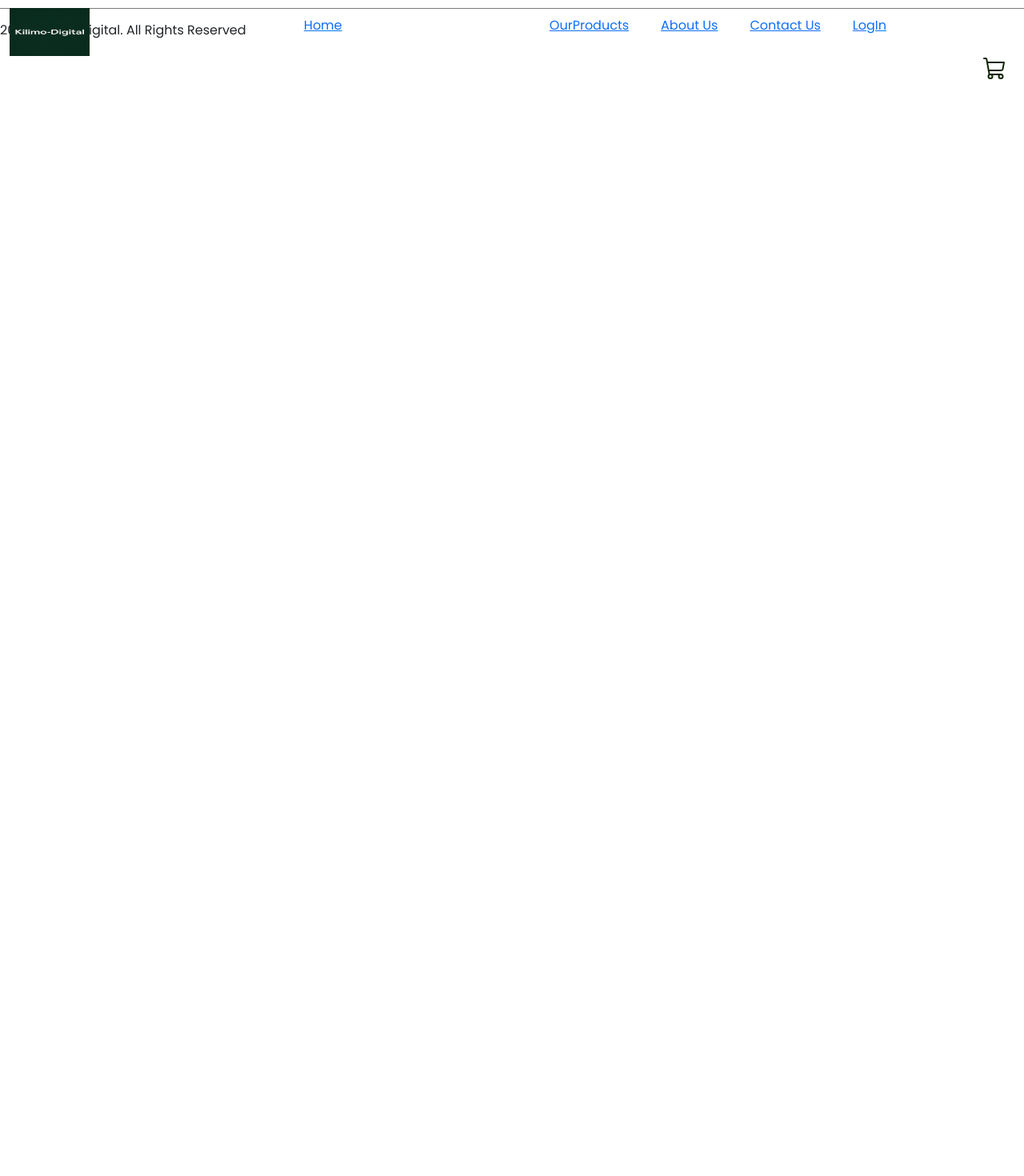
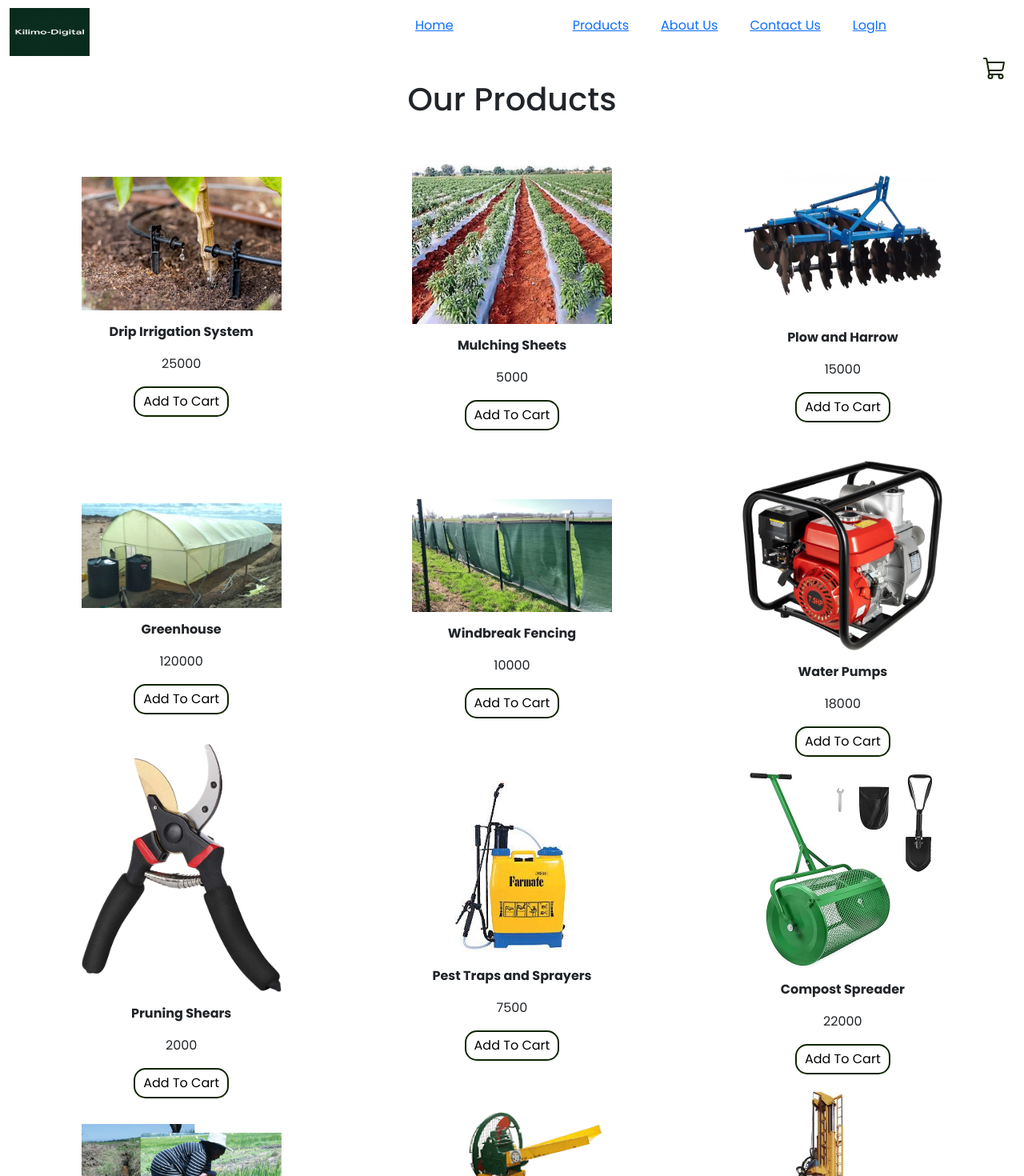
Before and after one commit to MKagia/Kilimo-digital-app, a React (Create React App) app: page /tools in a window 1280 px wide. Shown: the top 1470 px of the page at 80% size. Before the commit the page ends 800 px from the top, so only its background shows below. Built offline with nearby package versions, Linux system fonts and the light colour scheme.

Commit message:
Adds the Product Page

```diff
--- a/package.json
+++ b/package.json
@@ -3,6 +3,7 @@
   "version": "0.1.0",
   "private": true,
   "dependencies": {
+    "@phosphor-icons/react": "^2.1.7",
     "@testing-library/dom": "^10.4.0",
     "@testing-library/jest-dom": "^6.6.3",
     "@testing-library/react": "^16.3.0",
--- a/src/App.js
+++ b/src/App.js
@@ -1,22 +1,22 @@
-// src/App.js
 import './App.css';
 import React from "react";
-import { Routes, Route } from 'react-router-dom';
+import { Routes, Route, Link } from 'react-router-dom';
 
-import Navbar       from './Components/Navbar/Navbar';
-import Hero         from './Components/Hero/Hero';
+import Navbar from './Components/Navbar/Navbar';
+import Hero from './Components/Hero/Hero';
 import WeatherDashboard from "./Components/WeatherDashboard";
-import OurProducts from './Components/OurProducts/OurProducts';
-import About        from './Components/About/About';
-import Products     from './Components/Products/Products';
-import Contact      from './Components/Contact/Contact';
-import LoginForm    from './Components/LoginForm/LoginForm';
-import Footer       from './Components/Footer/Footer';
+import About from './Components/About/About';
+import Products from './Components/Products/Products';
+import Contact from './Components/Contact/Contact';
+import LoginForm from './Components/LoginForm/LoginForm';
+import Footer from './Components/Footer/Footer';
+import Cart from './Components/Cart/Cart';
 
-import { Link } from 'react-router-dom';
 import { ShoppingCart } from 'phosphor-react';
 
 function App() {
+
+
   return (
     <div className="App">
       <Navbar />
@@ -26,24 +26,22 @@ function App() {
           <>
             <Hero />
             <WeatherDashboard />
-              <Products />
           </>
         }/>
-
-          <Route path="/about"   element={<About />} />
-          <Route path="/tools" element={<OurProducts />} />
-
+        <Route path="/about" element={<About />} />
+        <Route path="/tools" element={<Products />} />
         <Route path="/contact" element={<Contact />} />
-          <Route path="/container-login"   element={<LoginForm />} />
-
+        <Route path="/container-login" element={<LoginForm />} />
+        <Route path="/cart" element={<Cart />} />
         <Route path="*" element={<p>Sorry — page not found.</p>} />
       </Routes>
+
         <div className='cart-i'>
           <Link to="/cart" className="cart-link">
-              <ShoppingCart size={32}/>
+            <ShoppingCart size={32} />
           </Link>
+        </div>
 
-        </div>
 
       <Footer />
     </div>
--- /dev/null
+++ b/src/Components/Cart/Cart.jsx
@@ -0,0 +1,12 @@
+import React from 'react'
+import './Cart.css'
+
+const Cart = () => {
+  return (
+    <div>
+    <h1>dwavadvwj,v,jwva,</h1>
+    </div>
+  )
+}
+
+export default Cart;
--- a/src/Components/Footer/Footer.css
+++ b/src/Components/Footer/Footer.css
@@ -1,5 +1,6 @@
 .footer{
     margin: 10px auto;
+    background-color: rgb(54, 59, 49);
     display: flex;
     align-items: center;
     justify-content: space-between;
@@ -7,7 +8,7 @@
     padding: 15px 0;
 }
 
-.footer ul p {
+.footer p {
     list-style: none;
     display: inline-block;
     margin-left: 20px;
--- a/src/Components/Navbar/Navbar.css
+++ b/src/Components/Navbar/Navbar.css
@@ -1,5 +1,5 @@
 nav{
-    width: 100%;
+    width: 200%;
     height: 10%;
     /* background: #0f2500; */
     color: #fff;
@@ -59,7 +59,7 @@ nav ul li{
       top: 0;
       right: 0;
       bottom: 0;
-      background: #30a021;
+      background: #0f2500;
       z-index: -1;
       width: 200px;
       padding: 70px;
--- a/src/Components/Navbar/Navbar.jsx
+++ b/src/Components/Navbar/Navbar.jsx
@@ -32,8 +32,7 @@ const Navbar = () => {
             <li><RouterLink to='/'>Home</RouterLink></li>
 
             <li><ScrollLink to='mt-4' smooth={true} offset={-260} duration={500}>Forecast</ScrollLink></li>
-            <li><ScrollLink to='products' smooth={true} offset={-260} duration={500}>Products</ScrollLink></li>
-            <li><RouterLink to='/tools'>OurProducts</RouterLink></li>
+            <li><RouterLink to='/tools'>Products</RouterLink></li>
             <li><RouterLink to='/about'>About Us</RouterLink></li>
             <li> <RouterLink to='/contact'> Contact Us </RouterLink></li>
             <li> <RouterLink to='/container-login'>LogIn</RouterLink></li>
--- a/src/Components/OurProducts/OurProducts.jsx
+++ /dev/null
@@ -1,14 +0,0 @@
-import React from 'react'
-import './OurProducts.css'
-
-
-const OurProducts = () => {
-  return (
-    <div className='tools'>
-
-
-    </div>
-  )
-}
-
-export default OurProducts;
--- /dev/null
+++ b/src/Components/Products/Product.jsx
@@ -0,0 +1,22 @@
+import React from 'react'
+
+const Product = (props) => {
+  const { tool_name, price_per_unit, toolimage } = props.data;
+  return (
+    <div className='product'>
+      <img src={toolimage} alt=''/>
+      <div className='description'>
+        <p> <b> {tool_name} </b> </p>
+        <p> {price_per_unit} </p>
+
+      </div>
+
+      <button className='addToCartBttn'>Add To Cart</button>
+
+
+    </div>
+
+  )
+}
+
+export default Product;
--- a/src/Components/Products/Products.css
+++ b/src/Components/Products/Products.css
@@ -1,47 +1,62 @@
-.products{
-    margin: 80px auto;
-    width: 90%;
+.shopTitle {
+    margin-top: 100px;
+    text-align: center;
+    font-size: 40px;
+  }
+  .products {
+    width: 100%;
+    height: auto;
+    display: grid;
+    grid-template-columns: 1fr 1fr 1fr;
+    gap: 40px;
+    place-items: center;
+    padding: 40px;
+    margin-bottom: 60px;
+  }
+
+  .product {
+    border-radius: 15px;
+    width: 300px;
+    height: 350px;
+    margin: 100px;
     display: flex;
+    flex-direction: column;
+    justify-content: center;
     align-items: center;
-    justify-content: space-between;
-}
+    max-width: 300px;
+  margin: auto;
+  }
 
-.products img{
+  .product img {
     width: 100%;
-    border-radius: 10px;
-    display: block;
-}
+    height: auto;
+    max-width: 250px;
+    object-fit: contain;
+    margin-bottom: 15px;
+  }
 
-.product{
-    flex-basis: 31%;
-    position:relative;
+  .product .description {
+    text-align: center;
+  }
 
-}
-.caption{
-    border-radius: 10px;
-    position: absolute;
-    top: 0;
-    left: 0;
-    bottom: 0;
-    right: 0;
-    background: rgba(0, 15, 152, 0.3);
-    display: flex;
-    align-items: center;
-    justify-content: center;
-    flex-direction: column;
-    color: #fff;
+  .product:hover {
+    transition: 0.3s ease-in;
     cursor: pointer;
-    opacity: 0;
-    padding-top: 70%;
-    transition: 0.4s;
+  }
 
-}
+  .addToCartBttn {
+    background-color: transparent;
+    border: 2px solid #0f2500;
+    min-width: 100px;
+    padding-left: 10px;
+    padding-right: 10px;
+    padding-top: 5px;
+    padding-bottom: 5px;
+    border-radius: 15px;
+  }
 
-.caption{
-    /* width: 10px; */
-    margin-bottom: 3px;
-}
-
-.program:hover .caption{
-    opacity: 1;
-}
+  .addToCartBttn:hover {
+    background-color: #0f2500;
+    color: white;
+    cursor: pointer;
+  }
--- a/src/Components/Products/Products.jsx
+++ b/src/Components/Products/Products.jsx
@@ -1,42 +1,20 @@
-import React from 'react'
-import './Products.css'
-import product_1 from '../../Assets/Borehole Drilling.png'
-import product_2 from '../../Assets/Chuff Cutter.png'
-import product_3 from '../../Assets/Drip irrigation.png'
-import product_icon_1 from '../../Assets/Cart-Icon.svg'
-
-
-
-
-
-
+import React from 'react';
+import './Products.css';
+import { PRODUCTS } from "../tools";
+import Product from "./Product";
 
 
 const Products = () => {
   return (
+    <div className='shop'>
+      <div className='shopTitle'>
+      <h1>Our Products</h1>
+      </div>
     <div className='products'>
-        <div className="product">
-            <img src={product_1} alt="" />
-            <div className='caption'>
-                <img src={product_icon_1} alt="" />
-                <p>Borehole Drilling Machine</p>
-            </div>
-        </div>
-        <div className="product">
-            <img src={product_2} alt="" />
-            <div className='caption'>
-                <img src={product_icon_1} alt="" />
-                <p>Chuff Cutter</p>
-            </div>
-
-        </div>
-        <div className="product">
-            <img src={product_3} alt="" />
-            <div className='caption'>
-                <img src={product_icon_1} alt="" />
-                <p>Drip Irrigation</p>
-            </div>
-        </div>
+      {PRODUCTS.map((product) => (
+          <Product data={product} />
+        ))}
+    </div>
 
 
     </div>
--- /dev/null
+++ b/src/Components/tools.js
@@ -0,0 +1,87 @@
+import tool1 from "../Assets/Drip irrigation.png";
+import tool2 from "../Assets/Mulching.png";
+import tool3 from "../Assets/Plow and Hurrow.jpg";
+import tool4 from "../Assets/Greenhouse-jpg.webp";
+import tool5 from "../Assets/wind breaker.jpg";
+import tool6 from "../Assets/Water Pump.jpg";
+import tool7 from "../Assets/Pruning-sheers.webp";
+import tool8 from "../Assets/sprayer.jpg";
+import tool9 from "../Assets/Spreader Compost.jpg";
+import tool10 from "../Assets/Rice Drainage system.jpg";
+import tool11 from "../Assets/Chuff Cutter.png";
+import tool12 from "../Assets/Borehole Drilling.png";
+
+export const PRODUCTS = [
+  {
+    tool_id: 1,
+    tool_name: "Drip Irrigation System",
+    price_per_unit: 25000,
+    toolimage: tool1,
+  },
+  {
+    tool_id: 2,
+    tool_name: "Mulching Sheets",
+    price_per_unit: 5000,
+    toolimage: tool2,
+  },
+  {
+    tool_id: 3,
+    tool_name: "Plow and Harrow",
+    price_per_unit: 15000,
+    toolimage: tool3,
+  },
+  {
+    tool_id: 4,
+    tool_name: "Greenhouse",
+    price_per_unit: 120000,
+    toolimage: tool4,
+  },
+  {
+    tool_id: 5,
+    tool_name: "Windbreak Fencing",
+    price_per_unit: 10000,
+    toolimage: tool5,
+  },
+  {
+    tool_id: 6,
+    tool_name: "Water Pumps",
+    price_per_unit: 18000,
+    toolimage: tool6,
+  },
+  {
+    tool_id: 7,
+    tool_name: "Pruning Shears",
+    price_per_unit: 2000,
+    toolimage: tool7,
+  },
+  {
+    tool_id: 8,
+    tool_name: "Pest Traps and Sprayers",
+    price_per_unit: 7500,
+    toolimage: tool8,
+  },
+  {
+    tool_id: 9,
+    tool_name: "Compost Spreader",
+    price_per_unit: 22000,
+    toolimage: tool9,
+  },
+  {
+    tool_id: 10,
+    tool_name: "Rice Paddies Drainage System",
+    price_per_unit: 30000,
+    toolimage: tool10,
+  },
+  {
+    tool_id: 11,
+    tool_name: "Fodder Cutter and Storage",
+    price_per_unit: 15000,
+    toolimage: tool11,
+  },
+  {
+    tool_id: 12,
+    tool_name: "Borehole Drilling Equipment",
+    price_per_unit: 250000,
+    toolimage: tool12,
+  },
+];
```
Also changed, not shown: src/Components/Cart/Cart.css (added), 1 other file (tests, documents, lock files or other folders). Lines whose indentation alone changed are shown as unchanged.
